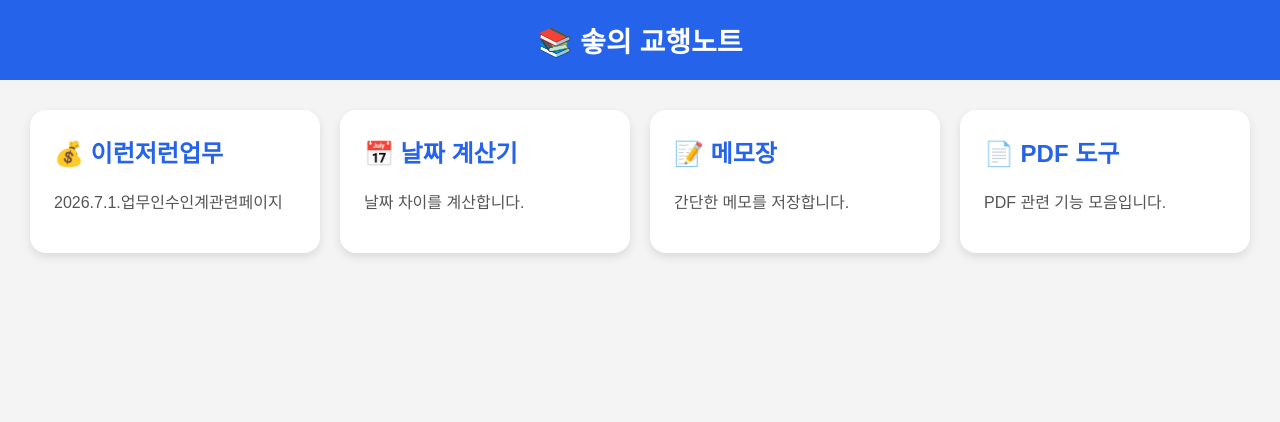
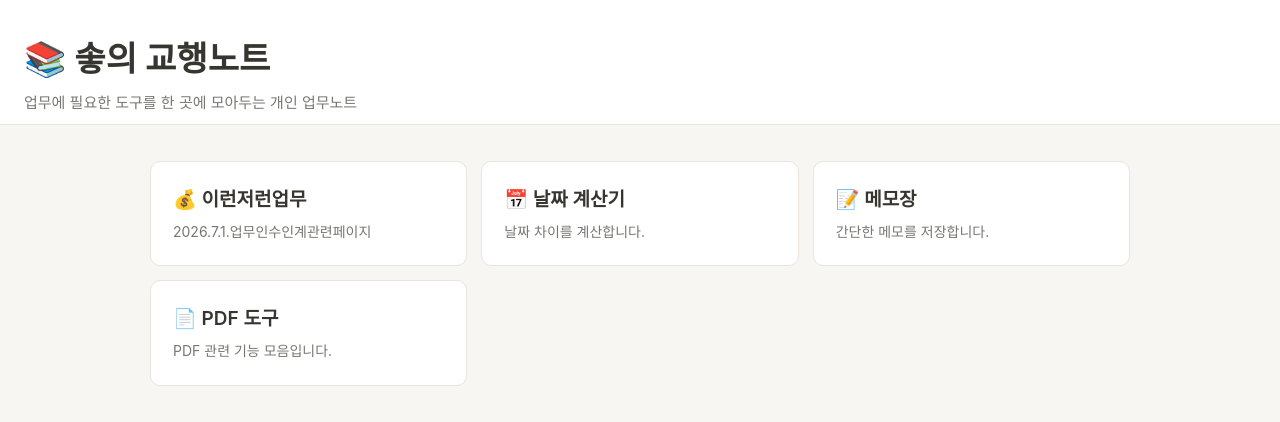
Before and after one commit to soh890605-a11y/work-for-school, a plain HTML site: page index.html in a window 1280 px wide. Drawn offline with Linux system fonts and the light colour scheme.

Commit message:
Update index.html

```diff
--- a/index.html
+++ b/index.html
@@ -8,46 +8,65 @@
 <style>
   body {
     margin: 0;
-      font-family: sans-serif;
-      background: #f4f4f4;
+    font-family: -apple-system, BlinkMacSystemFont, "Segoe UI", sans-serif;
+    background: #f7f6f3;
+    color: #37352f;
   }
 
   header {
-      background: #2563eb;
-      color: white;
-      padding: 20px;
-      text-align: center;
-      font-size: 28px;
-      font-weight: bold;
+    background: #ffffff;
+    color: #37352f;
+    padding: 32px 24px 12px;
+    font-size: 34px;
+    font-weight: 700;
+    border-bottom: 1px solid #e9e5dc;
+  }
+
+  header::after {
+    content: "업무에 필요한 도구를 한 곳에 모아두는 개인 업무노트";
+    display: block;
+    margin-top: 10px;
+    font-size: 15px;
+    font-weight: 400;
+    color: #787774;
   }
 
   .container {
-      padding: 30px;
+    max-width: 980px;
+    margin: 0 auto;
+    padding: 36px 24px;
     display: grid;
-      grid-template-columns: repeat(auto-fit, minmax(220px, 1fr));
-      gap: 20px;
+    grid-template-columns: repeat(auto-fit, minmax(240px, 1fr));
+    gap: 14px;
   }
 
   .card {
-      background: white;
-      border-radius: 16px;
-      padding: 24px;
-      box-shadow: 0 4px 10px rgba(0,0,0,0.1);
-      transition: 0.2s;
+    background: #ffffff;
+    border: 1px solid #e9e5dc;
+    border-radius: 10px;
+    padding: 22px;
+    box-shadow: none;
+    transition: 0.15s ease;
     cursor: pointer;
   }
 
   .card:hover {
-      transform: translateY(-5px);
+    background: #f1f1ef;
+    transform: none;
   }
 
   .card h2 {
-      margin-top: 0;
-      color: #2563eb;
+    margin: 0 0 10px;
+    color: #37352f;
+    font-size: 19px;
+    font-weight: 600;
   }
 
   .card p {
-      color: #555;
+    margin: 0;
+    color: #787774;
+    font-size: 14px;
+    line-height: 1.6;
   }
 </style>
 </head>
```
Lines whose indentation alone changed are shown as unchanged.
